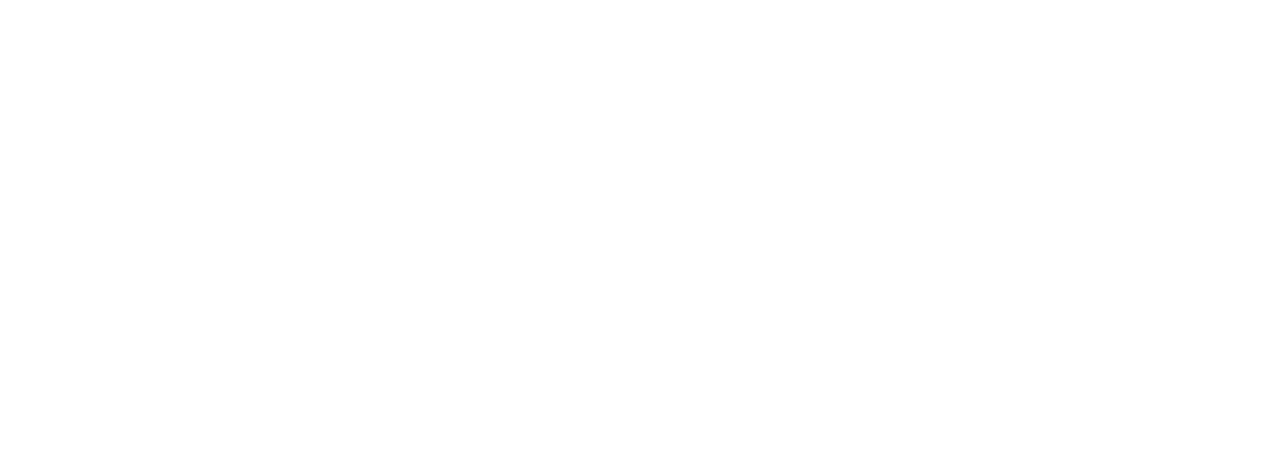
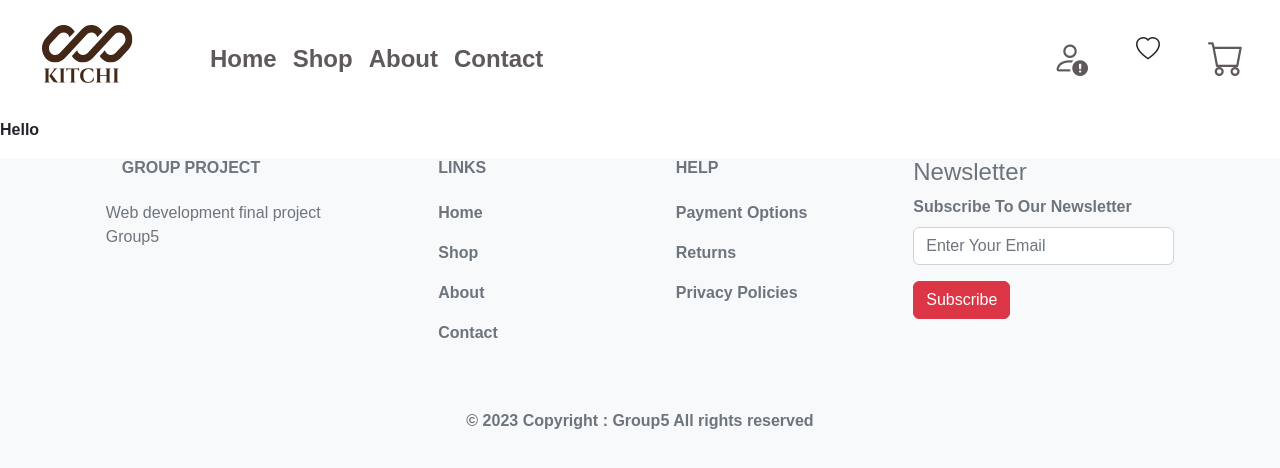
Before and after one commit to Seanghor/WAD_FinalProject_Group5_Frontend, a React (Create React App) app: page /kimsoure in a window 1280 px wide. Before the commit this address had no page. Shown: the top 468 px of the page. Built offline with nearby package versions, Linux system fonts and the light colour scheme.

Commit message:
Route profile page

```diff
--- a/src/App.jsx
+++ b/src/App.jsx
@@ -9,8 +9,10 @@ import Product from "./components/shop/Product";
 import Signin from "./pages/sign in/signin";
 import Signup from "./pages/sign up/signup";
 import PlaceOrder from "./pages/placeOrder/placeOrder";
-import Cart from "./pages/cart/cart"
-
+import Cart from "./pages/cart/cart";
+import Sothea from "./pages/about/sothea";
+import Seanghor from "./pages/about/seanghor";
+import Kimsoure from "./pages/about/kimsoure";
 function App() {
   return (
     <div>
@@ -25,6 +27,9 @@ function App() {
             <Route path="/signup" element={<Signup />} />
             <Route path="/placeOrder" element={<PlaceOrder />} />
             <Route path="/cart" elemetn={<Cart/>} />
+            <Route path="/sothea" element={<Sothea/>} />
+            <Route path="/seanghor" element={<Seanghor/>} />
+            <Route path="/kimsoure" element={<Kimsoure/>} />
 
           </Route>
         </Routes>
--- a/src/pages/about/About.js
+++ b/src/pages/about/About.js
@@ -1,6 +1,6 @@
 import React from 'react'
 import ".././styles/about.css";
-
+import { Link } from 'react-router-dom';
 const About = () => {
   return (
     <div class="containter">
@@ -9,13 +9,18 @@ const About = () => {
     <div class="team row ">
 
       <div class="col-md-4 col-12 text-center">
+
             <img src="../.././assets/image/sotheaban.png" class="img-fluid rounded-circle w-50 p-4" alt=""/>
                 <div class="card mr-2 d-inline-block shadow-lg">
                     <div class="card-img-top">
                       <img src="../assets/UI-face-3.jpg" class="img-fluid border-radius p-4" alt="" />
                     </div>
                     <div class="card-body">
+
+                      <Link to="/sothea">
                          <h3 class="card-title">Ban Sothea</h3>
+                      </Link>
+
                           <p class="card-text">
                           Hello, everyone! I'm from KIT.
                           </p>
@@ -23,6 +28,7 @@ const About = () => {
                           <p class="text">Software Engineering</p>
                     </div>
                   </div>
+
       </div>
       <div class="col-md-4 col-12">
           <div id="carouselExampleControls" class="carousel slide " data-ride="carousel">
@@ -33,7 +39,9 @@ const About = () => {
                       <img src="../.././assets/image/sotheaban.png" class="img-fluid rounded-circle w-50 p-4" alt=""/>
                     </div>
                     <div class="card-body">
+                      <Link to="/kimsoure">
                         <h3 class="card-title">Kimsoure</h3>
+                      </Link>
                       <p class="card-text">
                         Hello, everyone! I'm from KIT.
                       </p>
@@ -52,7 +60,9 @@ const About = () => {
                 <img src="../assets/UI-face-4.jpg" class="img-fluid border-radius p-4" alt=""/>
               </div>
               <div class="card-body">
+                  <Link to="/seanghor">
                     <h3 class="card-title">Seanghor</h3>
+                  </Link>
                   <p class="card-text">
                 Hello, everyone! I'm from KIT. </p>
                 <a href="#" class="text-secondary text-decoration-none ">Backend Developer</a>
--- /dev/null
+++ b/src/pages/about/kimsoure.js
@@ -0,0 +1,11 @@
+import React from 'react'
+import ".././styles/cart.css";
+import { Link } from "react-router-dom";
+const Kimsoure = () => {
+
+  return (
+        <div>Hello</div>
+    )
+}
+
+export default Kimsoure
--- /dev/null
+++ b/src/pages/about/seanghor.js
@@ -0,0 +1,11 @@
+import React from 'react'
+import ".././styles/cart.css";
+
+const Seanghor = () => {
+
+  return (
+        <div>Hello</div>
+    )
+}
+
+export default Seanghor
--- /dev/null
+++ b/src/pages/about/sothea.js
@@ -0,0 +1,11 @@
+import React from 'react'
+import ".././styles/cart.css";
+
+const Sothea = () => {
+
+  return (
+        <div>Hello</div>
+    )
+}
+
+export default Sothea
```
Lines whose indentation alone changed are shown as unchanged.
